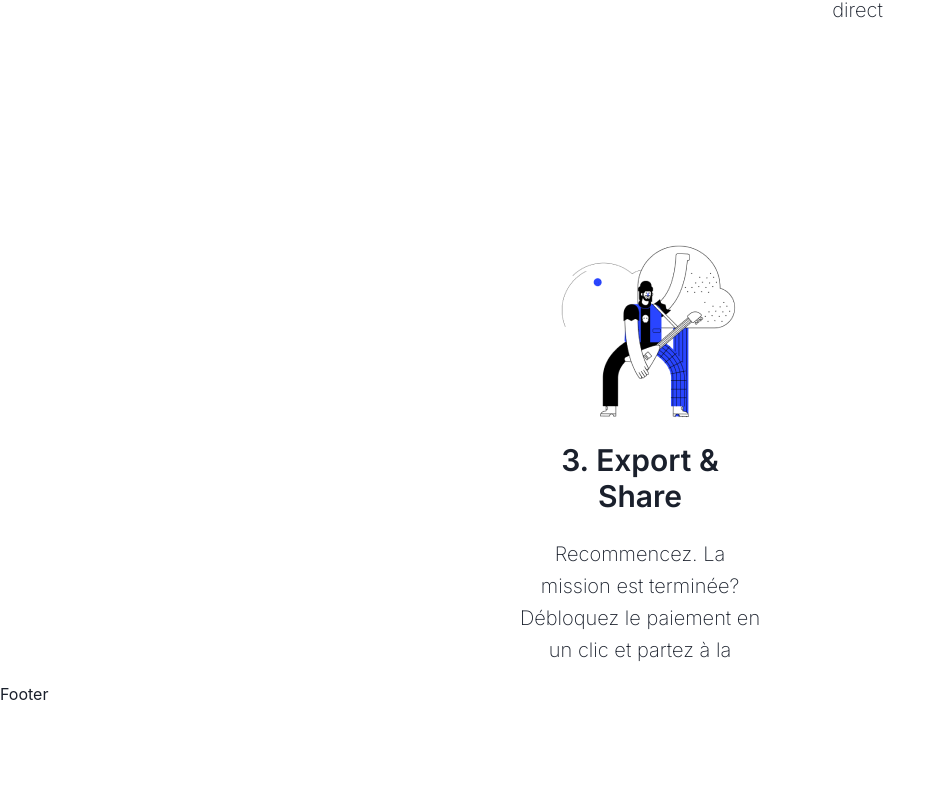
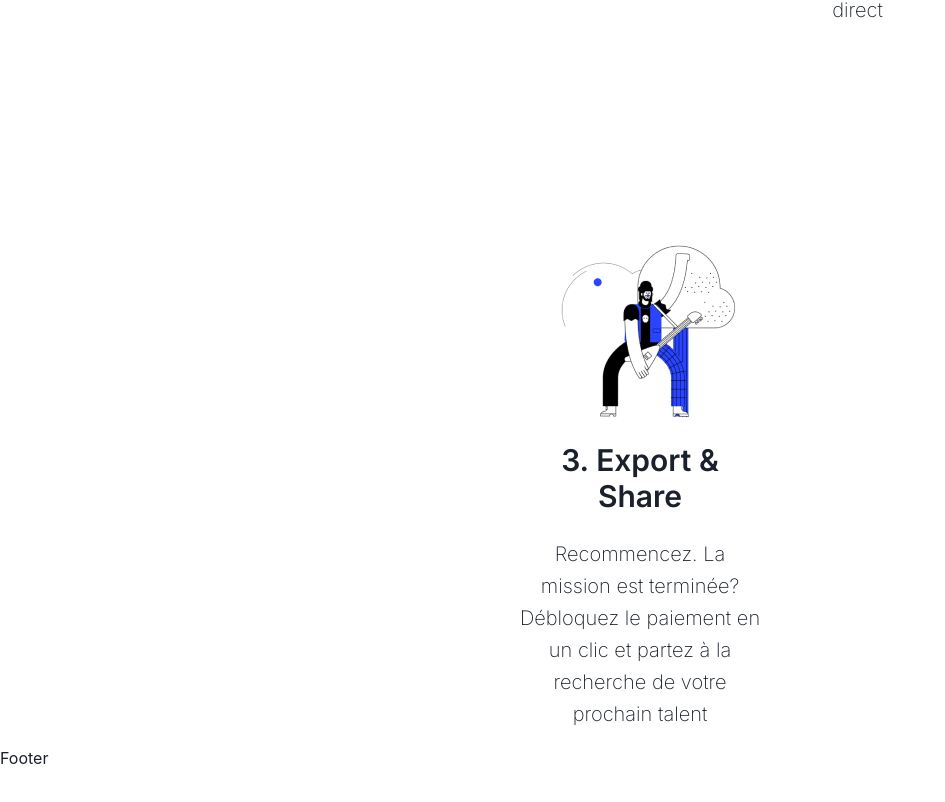
Before and after one commit to FairFightKing/PrestAgile, a Next.js app in the folder app/: page / in a window 1280 px wide. Shown: the part 1234-2036 px from the top of the page, without its empty margins (0-945 px from the left). Before the commit the page ends 1996 px from the top, so only its background shows below. Built offline with nearby package versions, Linux system fonts and the light colour scheme.

Commit message:
UPDATE text in the third column

```diff
--- a/app/ui/components/recruitmentHomePage.tsx
+++ b/app/ui/components/recruitmentHomePage.tsx
@@ -119,7 +119,7 @@ export default function RecruitementHomePage() {
                 lineHeight="160%"
               >
                 Recommencez. La mission est terminée? Débloquez le paiement en
-                un clic et partez à la
+                un clic et partez à la recherche de votre prochain talent
               </Text>
             </GridItem>
           </WrapItem>
```
